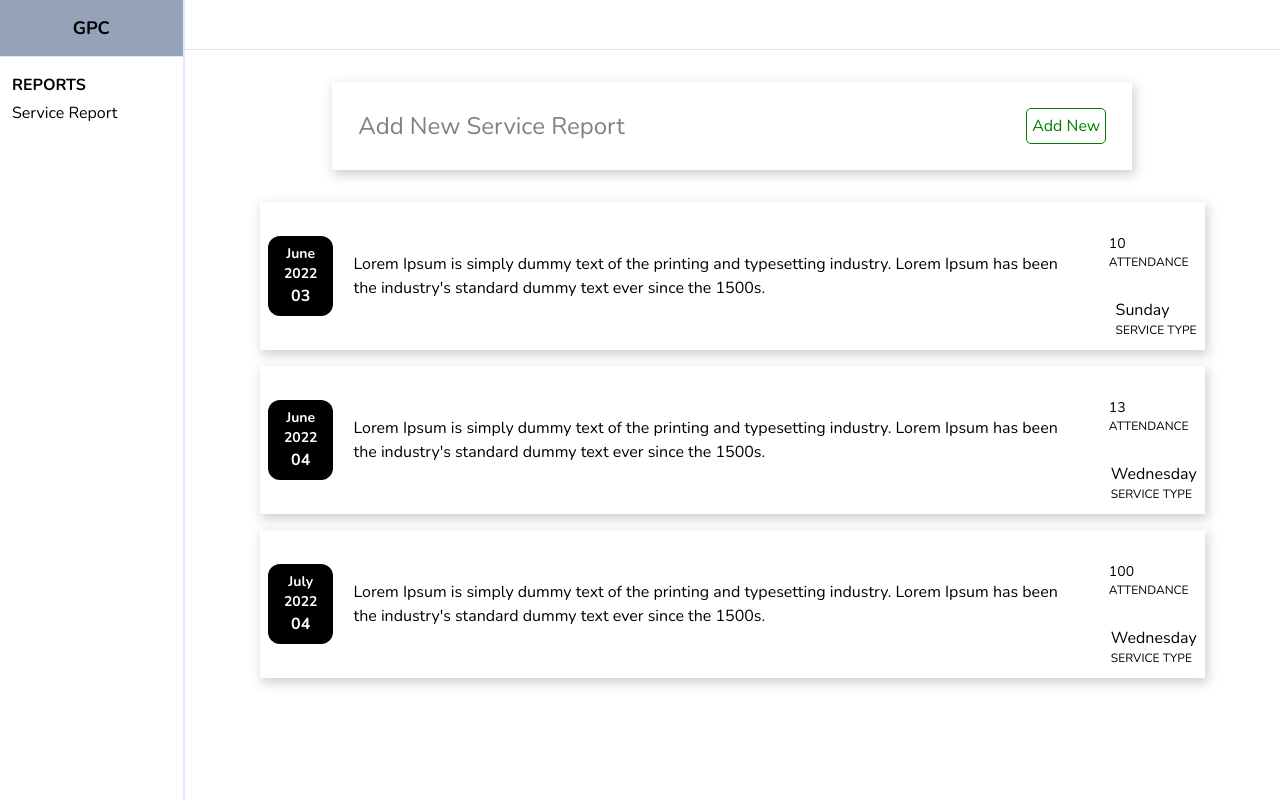
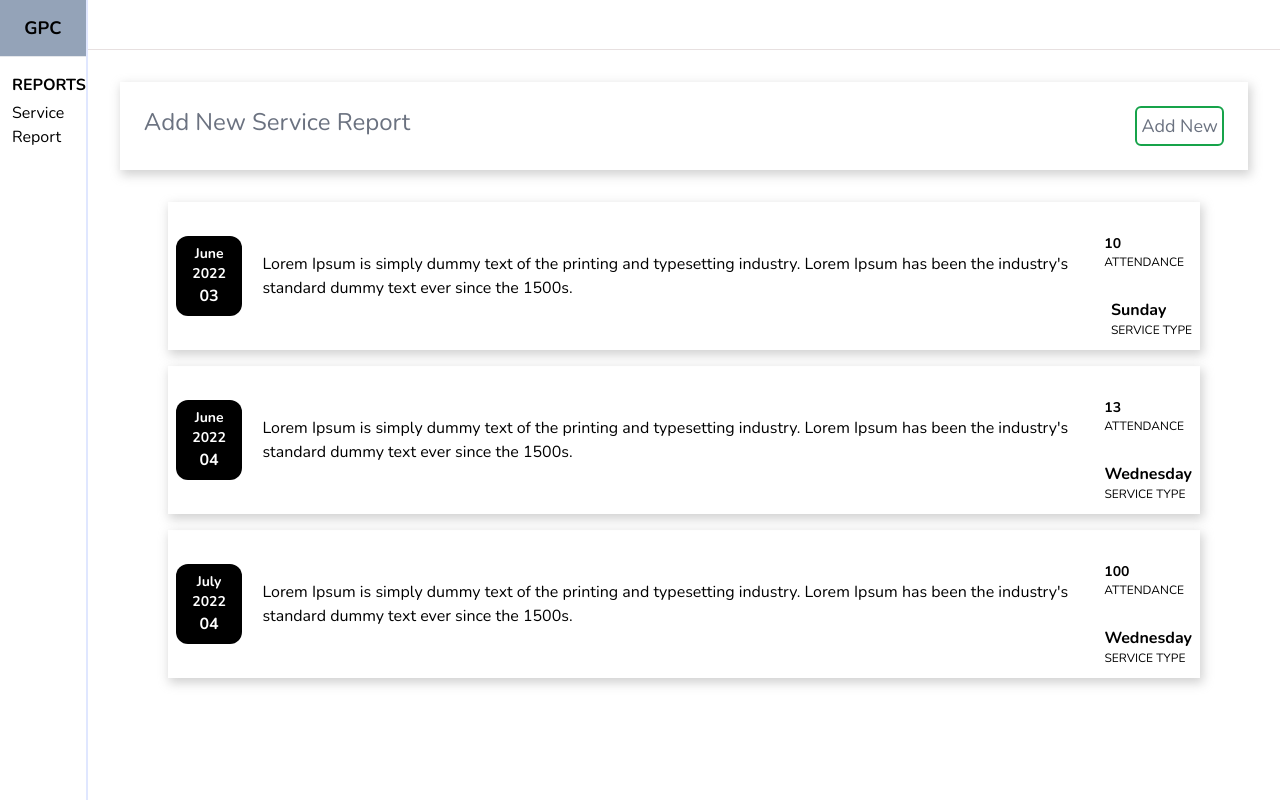
Before and after one commit to siphamandlamzobe/gpcdashboard, a React (Create React App) app in the folder source/react-js-client/: page /serviceReports in a window 1280 px wide. Built offline with nearby package versions, Linux system fonts and the light colour scheme.

Commit message:
removed the list component css and deleted the service report css

```diff
--- a/source/react-js-client/src/components/serviceReport/ServiceReport.jsx
+++ b/source/react-js-client/src/components/serviceReport/ServiceReport.jsx
@@ -8,13 +8,15 @@ const ServiceReport = (props) => {
         {props.serviceReview}
       </div>
       <div className="flex flex-col-reverse justify-center flex-1 items-end">
-        <h2 className="text-base flex-1 mx-0 my-1 text-black">
+        <h2 className="text-base flex-1 mx-0 my-1 text-black font-bold">
           {props.serviceType}
-          <span className="flex flex-col text-xs">SERVICE TYPE</span>
+          <span className="flex flex-col text-xs font-normal">
+            SERVICE TYPE
+          </span>
         </h2>
-        <div className="text-sm px-2 py-6 text-black">
+        <div className="text-sm px-2 py-6 text-black font-bold">
           {props.attendance}
-          <span className="flex flex-col text-xs">ATTENDANCE</span>
+          <span className="flex flex-col text-xs font-normal">ATTENDANCE</span>
         </div>
       </div>
     </div>
--- a/source/react-js-client/src/components/serviceReport/ServiceReports.jsx
+++ b/source/react-js-client/src/components/serviceReport/ServiceReports.jsx
@@ -3,7 +3,7 @@ import ServiceReportList from "./ServiceReportList";
 
 const ServiceReports = (props) => {
   return (
-    <div className="container mx-auto px-8 max-w-[95%] w-auto">
+    <div className="container mx-8 my-auto px-8 max-w-[95%] w-auto">
       <ServiceReportList serviceReports={props.serviceReports} />
     </div>
   );
--- a/source/react-js-client/src/components/serviceReport/serviceReport.css
+++ /dev/null
@@ -1,55 +0,0 @@
-.report-item{
-    display: flex;
-    justify-content: space-between;
-    align-items: center;
-    padding: 0.5rem;
-    margin: 1rem 0;
-    color: #686767;
-    -webkit-box-shadow: 2px 4px 10px 1px rgba(0,0,0,0.47);
-    box-shadow: 2px 4px 10px 1px rgba(160, 160, 160, 0.47);
-}
-
-.report-item__description {
-    display: flex;
-    flex-direction: column;
-    gap: 1rem;
-    align-items: flex-end;
-    flex-flow: column-reverse;
-    justify-content: flex-start;
-    flex: 1;
-}
-
-.report-item__review{
-    width: 100%;
-    display: flex;
-    color: rgb(0, 0, 0);
-    justify-content: space-between;
-    align-items: center;
-    padding: 20px;
-    flex: 2;
-}
-
-.report-item__attendance{
-    font-size: 1.25rem;
-    padding: 0.5rem 1.5rem;
-    color: rgb(0, 0, 0);
-}
-
-.reports-list__fallback {
-    color: white;
-    text-align: center;
-  }
-
-  .report-item h2 {
-    color: #3a3a3a;
-    font-size: 1rem;
-    flex: 1;
-    margin: 0 1rem;
-    color: rgb(0, 0, 0);
-  }
-
-  span{
-    display: flex;
-    font-size: 10px;
-    flex-direction: column;
-  }
--- a/source/react-js-client/src/pages/list/List.jsx
+++ b/source/react-js-client/src/pages/list/List.jsx
@@ -2,23 +2,22 @@ import React from "react";
 import ServiceReports from "../../components/serviceReport/ServiceReports";
 import Sidebar from "../../components/sidebar/Sidebar";
 import { Link } from "react-router-dom";
-import "./list.css";
 import Navbar from "../../components/navbar/Navbar";
 
 const List = (props) => {
   return (
-    <div className="list">
+    <div className="flex w-full h-screen">
       <Sidebar />
 
-      <div className="listContainer">
+      <div className="flex-auto">
         <Navbar />
-        <div className="titleWrapper">
-          <div className="reportListTitle">
+        <div className="flex p-4 items-center m-8 max-w-[95%] w-auto shadow-3xl">
+          <div className="flex w-full text-2xl m-2 justify-between bg-white text-gray-500">
             Add New Service Report
             <Link
               to="/serviceReports/new"
               style={{ textDecoration: "none" }}
-              className="link"
+              className="text-lg font-[400] border-2 border-green-600 rounded-md p-1 no-underline cursor-pointer"
             >
               Add New
             </Link>
--- a/source/react-js-client/src/pages/list/list.css
+++ /dev/null
@@ -1,42 +0,0 @@
-.list{
-    display: flex;
-    width: 100%;
-    height: 100vh;
-}
-
-.listContainer{
-    flex: 6;
-    cursor: default;
-}
-
-.titleWrapper{
-    padding: 1rem;
-    display: flex;
-    align-items: center;
-    margin: 2rem auto;
-    width: 50rem;
-    max-width: 95%;
-    -webkit-box-shadow: 2px 4px 10px 1px rgba(0,0,0,0.47);
-    box-shadow: 2px 4px 10px 1px rgba(160, 160, 160, 0.47);
-}
-
-.reportListTitle{
-    width: 100%;
-    display: flex;
-    font-size: 24px;
-    margin: 10px;
-    justify-content: space-between;
-    color: gray;
-    background-color: #fff;
-}
-
-.link{
-    text-decoration: none;
-    color: green;
-    font-size: 16px;
-    font-weight: 400;
-    border: 1px solid green;
-    padding: 5px;
-    border-radius: 5px;
-    cursor: pointer;
-}
```
Also changed, not shown: 1 other file (tests, documents, lock files or other folders).
